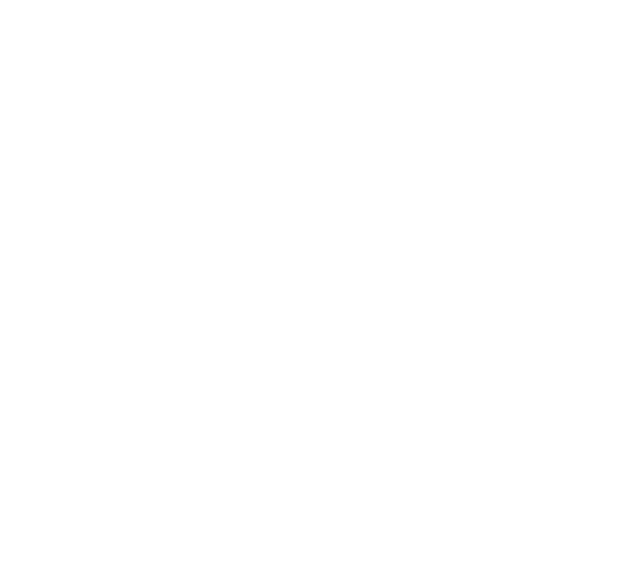
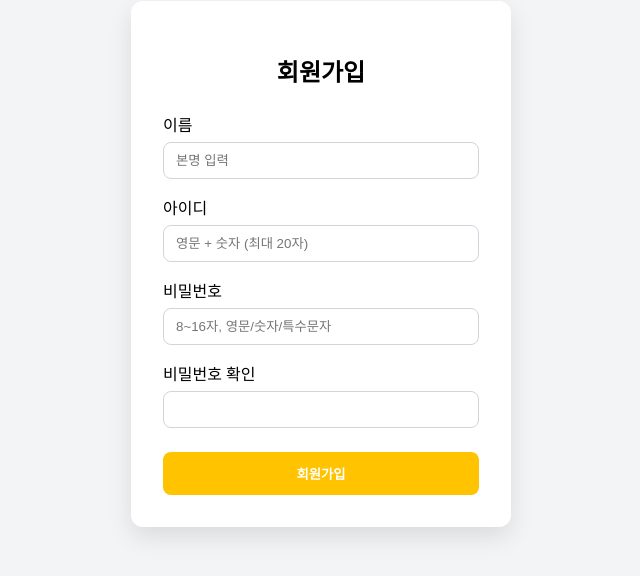
Before and after one commit to Sseumsseumi/sseumsseumi, a React app in the folder frontend/: page /signup in a window 1280 px wide. Before the commit this address had no page. Shown: the part 136-712 px from the top of the page, without its empty margins (319-959 px from the left). Built offline with nearby package versions, Linux system fonts and the light colour scheme; the HTML template or start-up script is replaced by a standard one.

Commit message:
[feat] : 회원가입 페이지 생성 및 Sidebar 컬러 수정

```diff
--- a/frontend/src/App.tsx
+++ b/frontend/src/App.tsx
@@ -3,6 +3,7 @@
 // import Login from "./pages/Login";
 // import MyPage from "./pages/MyPage";
 import Transactions from "./pages/Transactions";
+import Signup from "./pages/Signup";
 
 const App = () => {
   return (
@@ -12,6 +13,7 @@
         {/* <Route path="/login" element={<Login />} /> */}
         {/* <Route path="/mypage" element={<MyPage />} /> */}
         <Route path="/transactions" element={<Transactions />} />
+        <Route path="/signup" element={<Signup />} />
       </Routes>
     </BrowserRouter>
   );
--- a/frontend/src/components/layout/Sidebar.tsx
+++ b/frontend/src/components/layout/Sidebar.tsx
@@ -5,7 +5,7 @@
     <aside
       style={{
         width: "220px",
-        background: "#111827",
+        background: "#FFD41D",
         color: "#fff",
         padding: "24px 16px",
         display: "flex",
@@ -26,6 +26,10 @@
       <NavLink to="/login" style={{ color: "#fff", textDecoration: "none" }}>
         로그인
       </NavLink>
+
+      <NavLink to="/signup" style={{ color: "#fff", textDecoration: "none" }}>
+        회원가입
+      </NavLink>
     </aside>
   );
 };
--- /dev/null
+++ b/frontend/src/pages/Signup.tsx
@@ -0,0 +1,171 @@
+import { useState } from "react";
+
+const Signup = () => {
+  const [name, setName] = useState("");
+  const [userId, setUserId] = useState("");
+  const [password, setPassword] = useState("");
+  const [passwordConfirm, setPasswordConfirm] = useState("");
+
+  const [userIdError, setUserIdError] = useState("");
+  const [passwordError, setPasswordError] = useState("");
+
+  const validateUserId = (value: string): boolean => {
+    const regex = /^[a-zA-Z0-9]{1,20}$/;
+    if (!regex.test(value)) {
+      setUserIdError("사용할 수 없는 아이디입니다.");
+      return false;
+    }
+    setUserIdError("");
+    return true;
+  };
+
+  // 비밀번호: 8~16자, 대/소문자 + 숫자 + 특수문자
+  const validatePassword = (
+    pw: string,
+    confirm: string
+  ): boolean => {
+    const regex =
+      /^(?=.*[a-z])(?=.*[A-Z])(?=.*\d)(?=.*[^A-Za-z0-9]).{8,16}$/;
+
+    if (!regex.test(pw)) {
+      setPasswordError(
+        "비밀번호는 8~16자의 영문 대/소문자, 숫자, 특수문자를 포함해야 합니다."
+      );
+      return false;
+    }
+
+    if (pw !== confirm) {
+      setPasswordError("비밀번호가 일치하지 않습니다.");
+      return false;
+    }
+
+    setPasswordError("");
+    return true;
+  };
+
+  const handleSubmit = (e: React.FormEvent) => {
+    e.preventDefault();
+
+    const isUserIdValid = validateUserId(userId);
+    const isPasswordValid = validatePassword(
+      password,
+      passwordConfirm
+    );
+
+    if (!isUserIdValid || !isPasswordValid) return;
+
+    // 회원가입 성공 확인
+    console.log("회원가입 성공", {
+      name,
+      userId,
+      password,
+    });
+  };
+
+  return (
+    <div
+      style={{
+        minHeight: "100vh",
+        width: "100%",
+        display: "flex",
+        justifyContent: "center",
+        alignItems: "center",
+        backgroundColor: "#f3f4f6",
+        padding: "16px",
+      }}
+    >
+      <form
+        onSubmit={handleSubmit}
+        style={{
+          width: "100%",
+          maxWidth: "380px",
+          background: "#ffffff",
+          padding: "32px",
+          borderRadius: "12px",
+          boxShadow: "0 10px 25px rgba(0,0,0,0.1)",
+        }}
+      >
+        <h2 style={{ textAlign: "center", marginBottom: "24px" }}>
+          회원가입
+        </h2>
+
+        <label style={labelStyle}>이름</label>
+        <input
+          value={name}
+          onChange={(e) => setName(e.target.value)}
+          placeholder="본명 입력"
+          required
+          style={inputStyle}
+        />
+
+        <label style={labelStyle}>아이디</label>
+        <input
+          value={userId}
+          onChange={(e) => setUserId(e.target.value)}
+          placeholder="영문 + 숫자 (최대 20자)"
+          style={inputStyle}
+        />
+        {userIdError && <p style={errorStyle}>{userIdError}</p>}
+
+        {/* 비밀번호 */}
+        <label style={labelStyle}>비밀번호</label>
+        <input
+          type="password"
+          value={password}
+          onChange={(e) => setPassword(e.target.value)}
+          placeholder="8~16자, 영문/숫자/특수문자"
+          style={inputStyle}
+        />
+
+        <label style={labelStyle}>비밀번호 확인</label>
+        <input
+          type="password"
+          value={passwordConfirm}
+          onChange={(e) => setPasswordConfirm(e.target.value)}
+          style={inputStyle}
+        />
+        {passwordError && <p style={errorStyle}>{passwordError}</p>}
+
+        <button
+          type="submit"
+          style={{
+            width: "100%",
+            marginTop: "24px",
+            padding: "12px",
+            backgroundColor: "#FFC300",
+            color: "#ffffff",
+            border: "none",
+            borderRadius: "8px",
+            fontWeight: "bold",
+            cursor: "pointer",
+          }}
+        >
+          회원가입
+        </button>
+      </form>
+    </div>
+  );
+};
+
+const labelStyle: React.CSSProperties = {
+  display: "block",
+  marginTop: "16px",
+  marginBottom: "6px",
+  fontWeight: 500,
+};
+
+const inputStyle: React.CSSProperties = {
+  width: "100%",
+  padding: "10px 12px",
+  borderRadius: "8px",
+  border: "1px solid #d1d5db",
+  outline: "none",
+};
+
+const errorStyle: React.CSSProperties = {
+  marginTop: "6px",
+  color: "#ef4444",
+  fontSize: "14px",
+};
+
+export default Signup;
```
